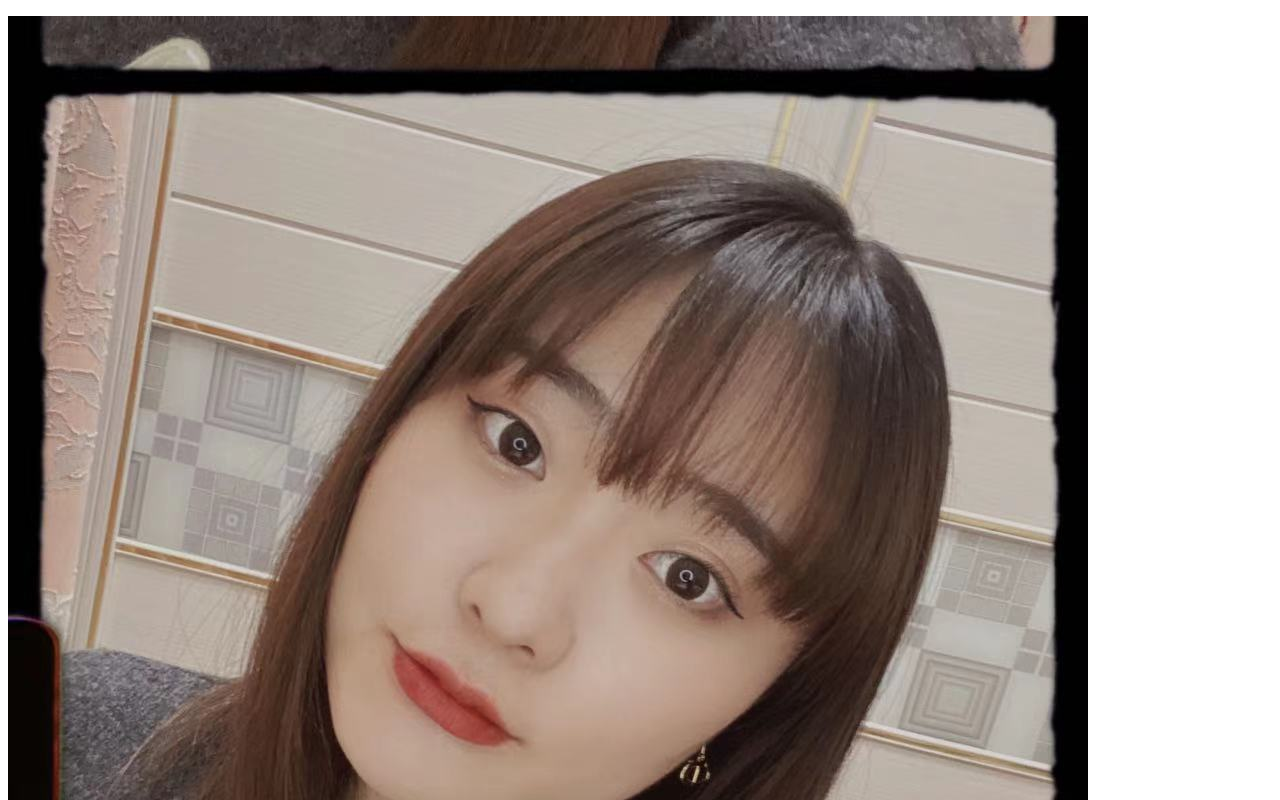
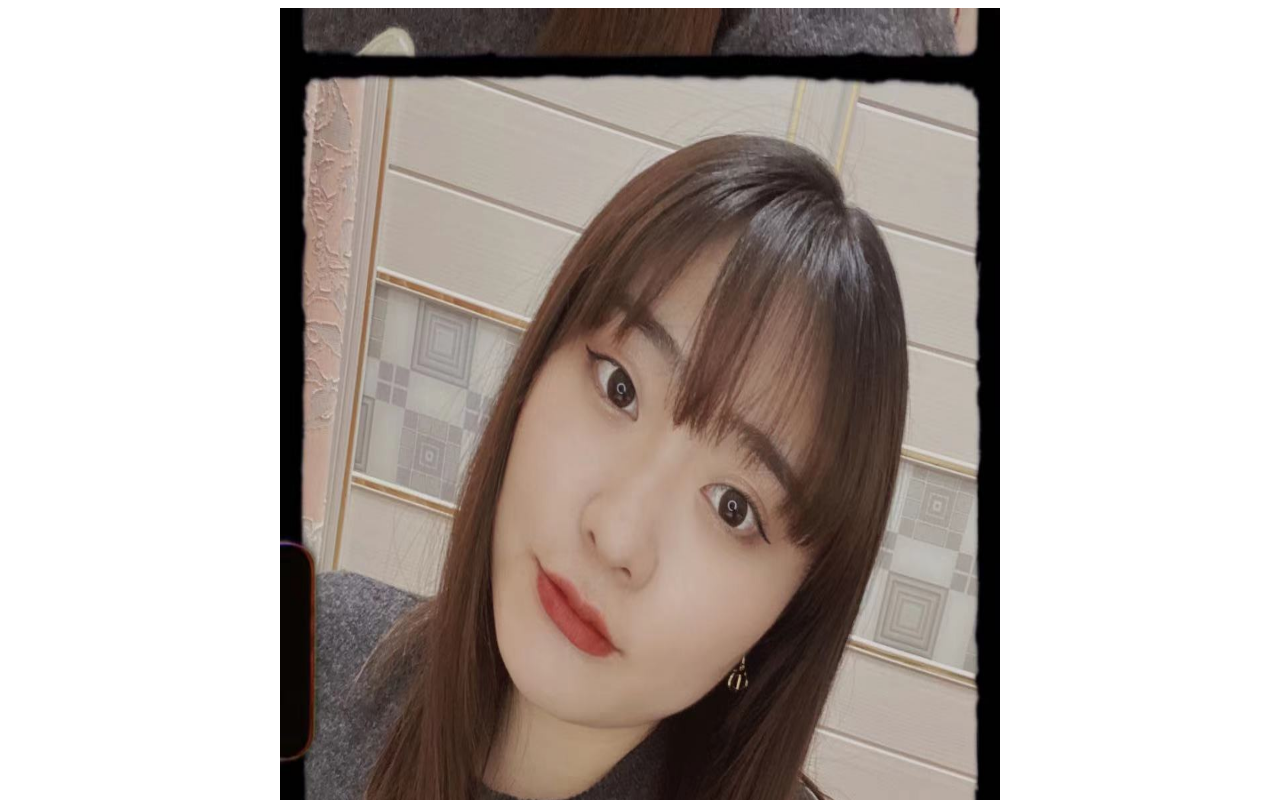
Before and after one commit to hikari90712/carriewang.io, a plain HTML site: page index.html in a window 1280 px wide. Shown: the top 800 px of the page. Drawn offline with Linux system fonts and the light colour scheme.

Commit message:
Change image position

```diff
--- a/index.html
+++ b/index.html
@@ -3,10 +3,11 @@
     <title>工具人小王的个人主页</title>
 
 </head>
-
-<p>
-	<img src="/profile.jpeg" width="1080" height="1440" alt="" />
-</p>
+<body>
+    <div align="center">
+        <img src="/profile.jpeg" width="720" height="1280" alt=""/>
+    </div>
 <p style="text-align:center;">
 	<strong><span style="font-size:18px;">小王给您拜年儿嘞~</span></strong>
 </p>
+</body>
```
